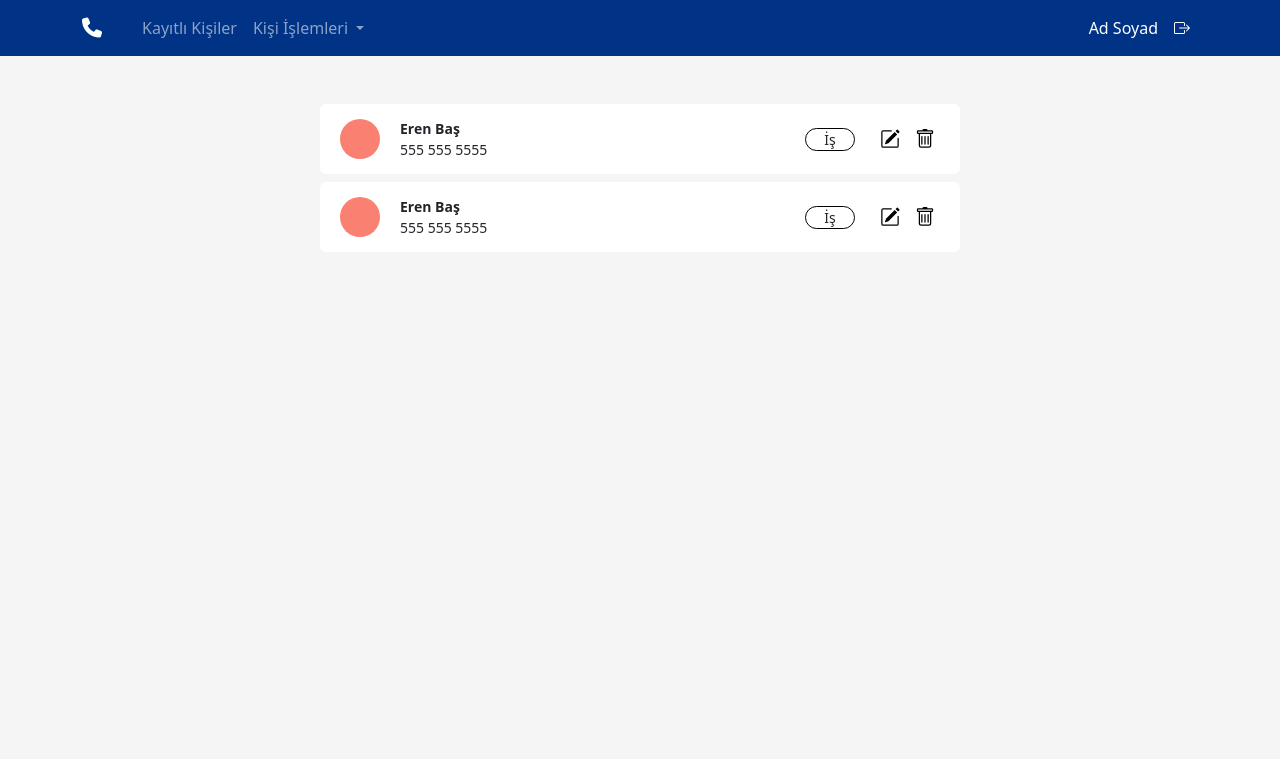
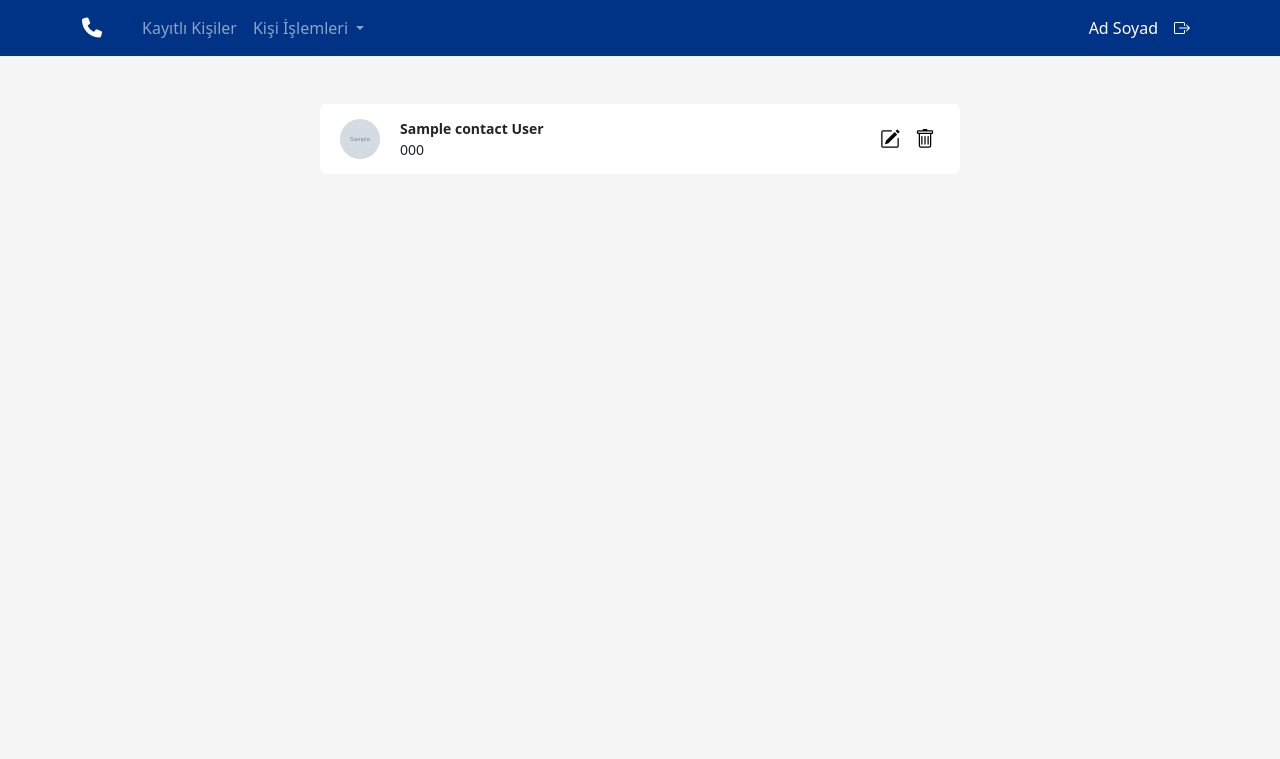
Before and after one commit to oguzhanenes/telefonrehberi, a PHP site: page /contact.php in a window 1280 px wide. Shown: the top 759 px of the page. Run offline with PHP 8.4, Linux system fonts and the light colour scheme; tables that the repository leaves empty or names only in its code hold one stand-in row (values such as "Sample post"); grey boxes marked "Sample" are stand-in pictures.

Commit message:
Kişileri Veritabanından Çekerek Listele

```diff
--- a/conn.php
+++ b/conn.php
@@ -10,7 +10,7 @@ $baglanti = mysqli_connect(host, username, password, database);
 if (mysqli_connect_errno() > 0) {
     die("hata:" . mysqli_connect_errno());
 }
-echo "bağlantı kuruldu";
+// echo "bağlantı kuruldu";
 
 // mysqli_close($baglanti);
 
--- a/contact.php
+++ b/contact.php
@@ -1,3 +1,13 @@
+<?php
+require_once "conn.php";
+
+$sql = "SELECT * FROM contacts";
+$result = $baglanti->query($sql);
+
+
+
+?>
+
 <!DOCTYPE html>
 <html lang="en" class="h-100">
 
@@ -31,9 +41,6 @@
                         </a>
                         <ul class="dropdown-menu" aria-labelledby="navbarDropdownMenuLink">
                             <li><a class="dropdown-item" href="addcontact.php">Yeni Kişi Ekle</a></li>
-                            <li><a class="dropdown-item" href="#">Mevcut Kullanıcı Düzenleme</a></li>
-                            <li><a class="dropdown-item" href="#">Mevcut Kişiyi Silme</a></li>
-                            <li><a class="dropdown-item" href="#">Mevcut Kişiyi Arama</a></li>
                         </ul>
                     </li>
                 </ul>
@@ -49,42 +56,30 @@
 
     <div class="content d-flex justify-content-center flex-grow-1 py-5">
         <div class="contacts-holder d-flex flex-column w-50 gap-2">
-            <div class="contact-card" data-id="1" data-group="2">
-                <!-- <img src="img/defaultProfilePhoto.jpg" alt="profile-photo"> -->
-                <div style="background-color: salmon;border-radius: 50%; width: 40px; height: 40px;"> </div>
+            <?php
+            if ($result->num_rows > 0) {
+                // output data of each row
+                while ($row = $result->fetch_assoc()) {
+                    echo '<div class="contact-card" data-id="' . $row["contact_id"] . '" data-group="' . $row["group_id"] . '">
+                        <img src="' . $row["image_path"] . '" alt="profile-photo">
                         <div class="contact-info">
                             <div>
-                        <span class="first-name"><strong>Eren</strong></span>
-                        <span class="last-name"><strong>Baş</strong></span>
+                                <span class="first-name"><strong>' . $row["name"] . '</strong></span>
+                                <span class="last-name"><strong>' . $row["surname"] . '</strong></span>
                             </div>
-                    <span class="phone">555 555 5555</span>
+                            <span class="phone">' . $row["phone"] . '</span>
                         </div>
-                <div class="group-tag-holder">
+                        <!--<div class="group-tag-holder">
                             <span>İş</span>
-                </div>
+                        </div>-->
                         <div class="buttons">
                             <button class="edit-button" data-bs-toggle="modal" data-bs-target="#editModal"><img src="img/pencil-square.svg"></button>
                             <button class="delete-button"><img src="img/trash.svg"></button>
                         </div>
-            </div>
-            <div class="contact-card" data-id="1" data-group="2">
-                <!-- <img src="img/defaultProfilePhoto.jpg" alt="profile-photo"> -->
-                <div style="background-color: salmon;border-radius: 50%; width: 40px; height: 40px;"> </div>
-                <div class="contact-info">
-                    <div>
-                        <span class="first-name"><strong>Eren</strong></span>
-                        <span class="last-name"><strong>Baş</strong></span>
-                    </div>
-                    <span class="phone">555 555 5555</span>
-                </div>
-                <div class="group-tag-holder">
-                    <span>İş</span>
-                </div>
-                <div class="buttons">
-                    <button class="edit-button" data-bs-toggle="modal" data-bs-target="#editModal"><img src="img/pencil-square.svg"></button>
-                    <button class="delete-button"><img src="img/trash.svg"></button>
-                </div>
-            </div>
+                  </div>';
+                }
+            }
+            ?>
         </div>
     </div>
 
--- a/css/style.css
+++ b/css/style.css
@@ -61,6 +61,7 @@
 
 .contact-card>img {
     width: 40px;
+    height: 40px;
     border-radius: 50%;
 }
 
```
Also changed, not shown: 1 other file. Lines whose indentation alone changed are shown as unchanged.
